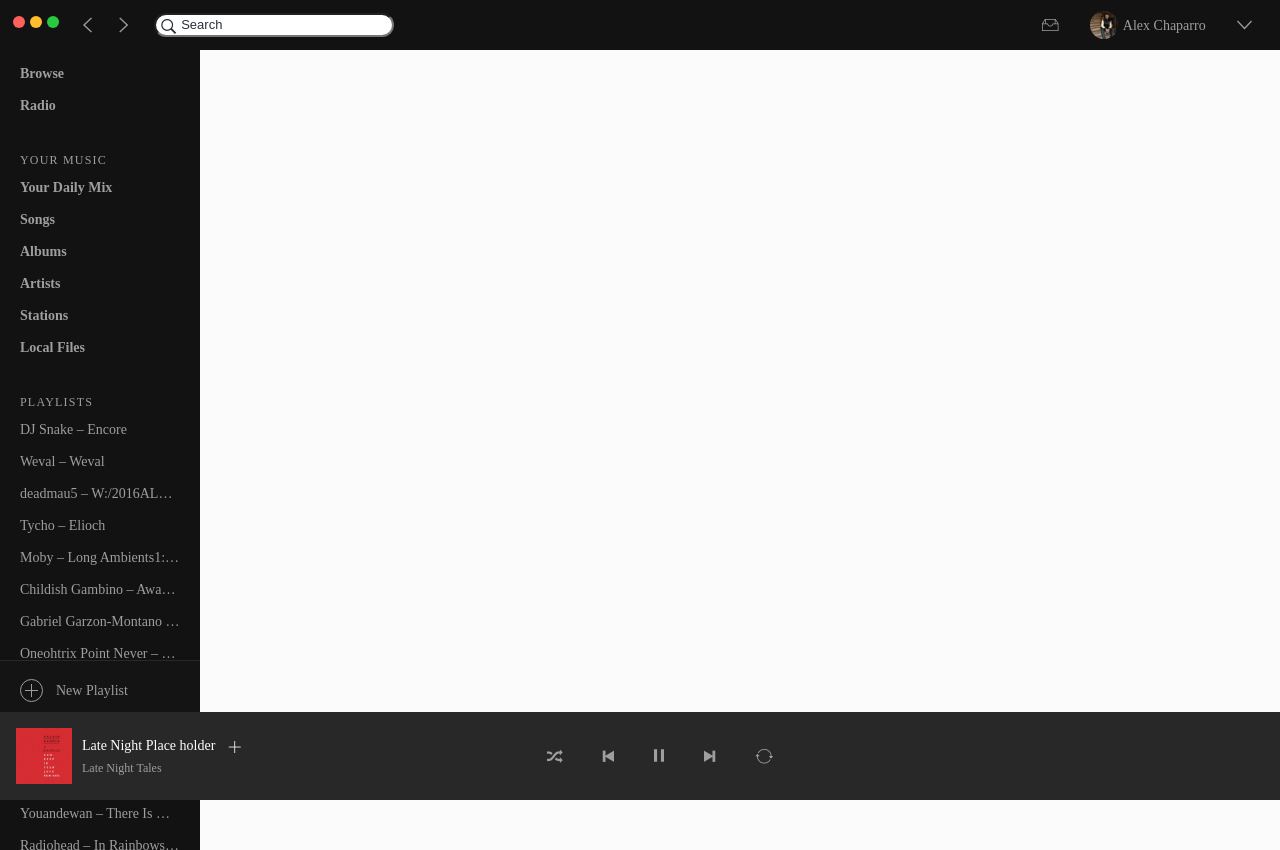
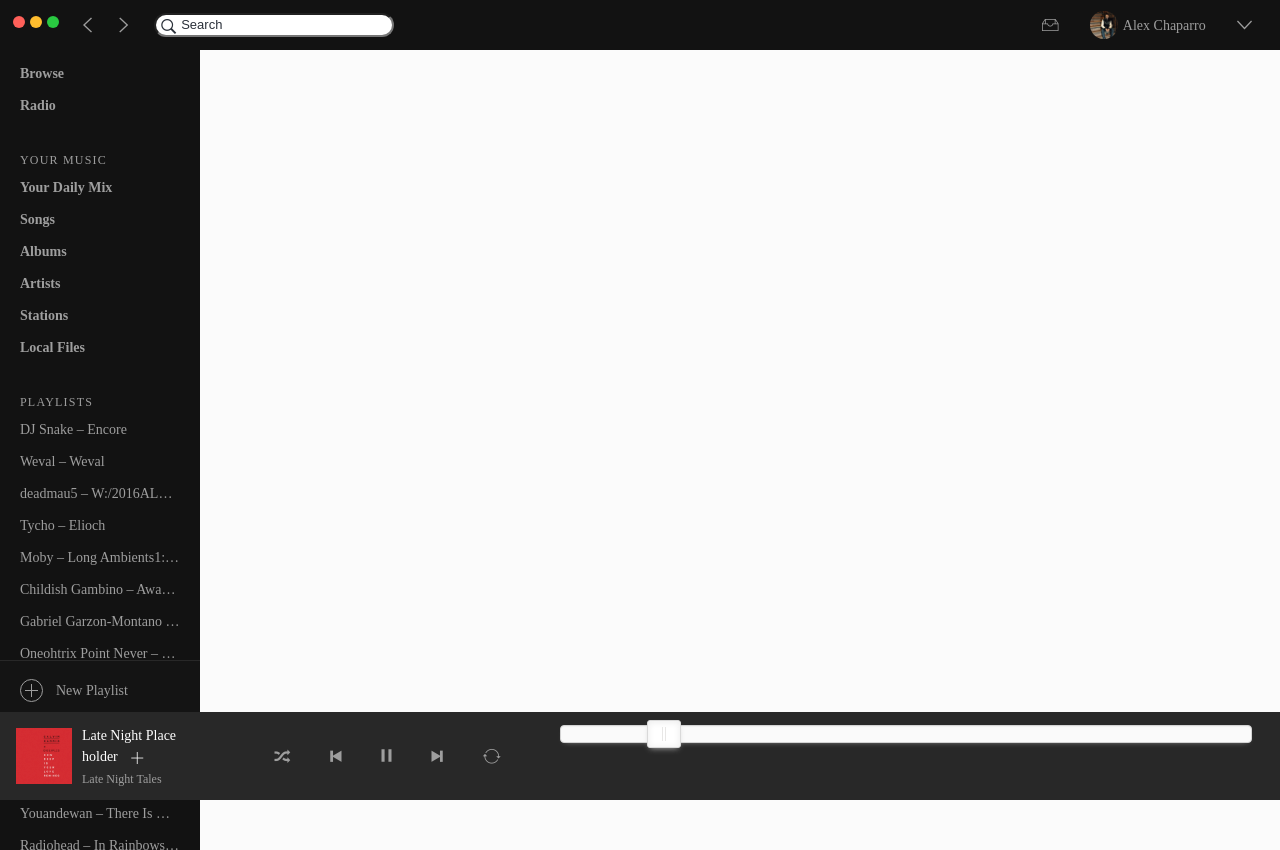
Before and after one commit to London804/personalSite, an Angular app in the folder Pens/: page /spotify in a window 1280 px wide. Built offline with nearby package versions, Linux system fonts and the light colour scheme; a web font is replaced by a local one.

Commit message:
working on adding slider

```diff
--- a/Pens/package.json
+++ b/Pens/package.json
@@ -21,6 +21,8 @@
     "@angular/platform-browser-dynamic": "~2.1.0",
     "@angular/router": "~3.1.0",
     "core-js": "^2.4.1",
+    "ng2-nouislider": "^1.5.1",
+    "nouislider": "^9.2.0",
     "rxjs": "5.0.0-beta.12",
     "ts-helpers": "^1.1.1",
     "zone.js": "^0.6.23"
--- a/Pens/src/app/app.module.ts
+++ b/Pens/src/app/app.module.ts
@@ -4,7 +4,8 @@ import { FormsModule } from '@angular/forms';
 import { HttpModule } from '@angular/http';
 import { RouterModule } from '@angular/router';
 
-
+//slider
+import { NouisliderModule } from 'ng2-nouislider';
 
 import { AppComponent } from './app.component';
 import { PortfolioComponent } from './portfolio/portfolio.component';
--- a/Pens/src/app/spotify-ui/play-bar/play-bar.component.html
+++ b/Pens/src/app/spotify-ui/play-bar/play-bar.component.html
@@ -16,6 +16,20 @@
 		<div class="ion-ios-skipforward"></div>
 		<div class="ion-ios-loop-strong"></div>
 	</div>
+	<div class="player-progress"></div>
+
+
+	<div class="current-track__progress__bar">
+      <div id="song-progress" class="noUi-target noUi-ltr noUi-horizontal noUi-background">
+      	<div class="noUi-base">
+      		<div class="noUi-origin" style="left: 4.94935%;">
+	      		<div class="noUi-handle noUi-handle-lower"></div>
+	      	</div>
+      	</div>
+      </div>
+    </div>
+
+ <!--    <nouislider [connect]="true" [min]="0" [max]="15" [(ngModel)]="someRange"></nouislider> -->
 
 
 </section>
--- a/Pens/src/app/spotify-ui/play-bar/play-bar.component.scss
+++ b/Pens/src/app/spotify-ui/play-bar/play-bar.component.scss
@@ -1,4 +1,5 @@
 @import '../../styles/base/base';
+@import "~nouislider/distribute/nouislider.min.css";
 
 .player {
 	display: flex;
@@ -60,3 +61,8 @@
 		font-size: 1.25rem;
 	}
 }
+
+.current-track__progress__bar {
+	width: 100%;
+    padding: 0 15px;
+}
--- a/Pens/src/app/spotify-ui/play-bar/play-bar.component.ts
+++ b/Pens/src/app/spotify-ui/play-bar/play-bar.component.ts
@@ -1,4 +1,5 @@
 import { Component, OnInit,  NgModule, CUSTOM_ELEMENTS_SCHEMA } from '@angular/core';
+import { NouisliderModule } from 'ng2-nouislider';
 
 @Component({
   selector: 'app-play-bar',
```
